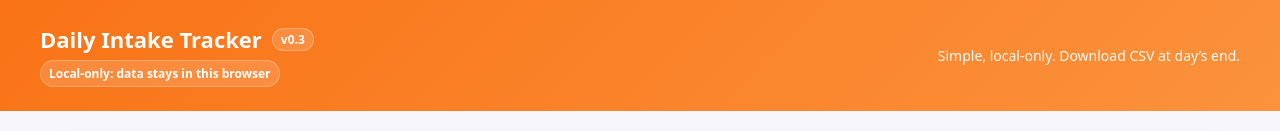
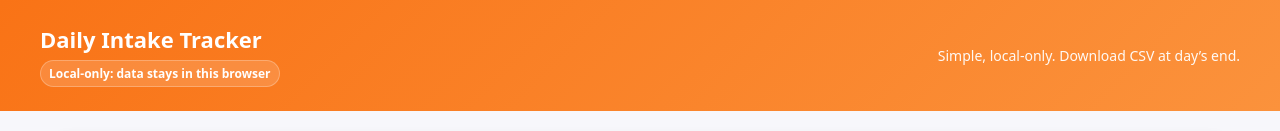
Before and after one commit to ealimon/Intake-Form, a plain HTML site: page index.html in a window 1280 px wide. Shown: the top 131 px of the page. Drawn offline with Linux system fonts and the light colour scheme.

Commit message:
Update index.html

```diff
--- a/index.html
+++ b/index.html
@@ -30,10 +30,6 @@
     }
     header h1 {
       margin: 0; font-size: 22px; display: flex; align-items: center; gap: 10px; flex-wrap: wrap;
-    }
-    .version-tag {
-      font-size: 12px; font-weight: 700; padding: 2px 8px; border-radius: 999px; background: var(--badge-bg); color: #fff;
-      border: 1px solid rgba(255,255,255,0.25);
     }
     .local-badge {
       display: inline-block; margin-top: 6px;
@@ -116,10 +112,7 @@
   <header>
     <div class="inner">
       <div>
-        <h1>
-          Daily Intake Tracker
-          <span class="version-tag">v0.3</span>
-        </h1>
+        <h1>Daily Intake Tracker</h1>
         <div class="local-badge">Local-only: data stays in this browser</div>
       </div>
       <div class="muted">Simple, local-only. Download CSV at day’s end.</div>
```
